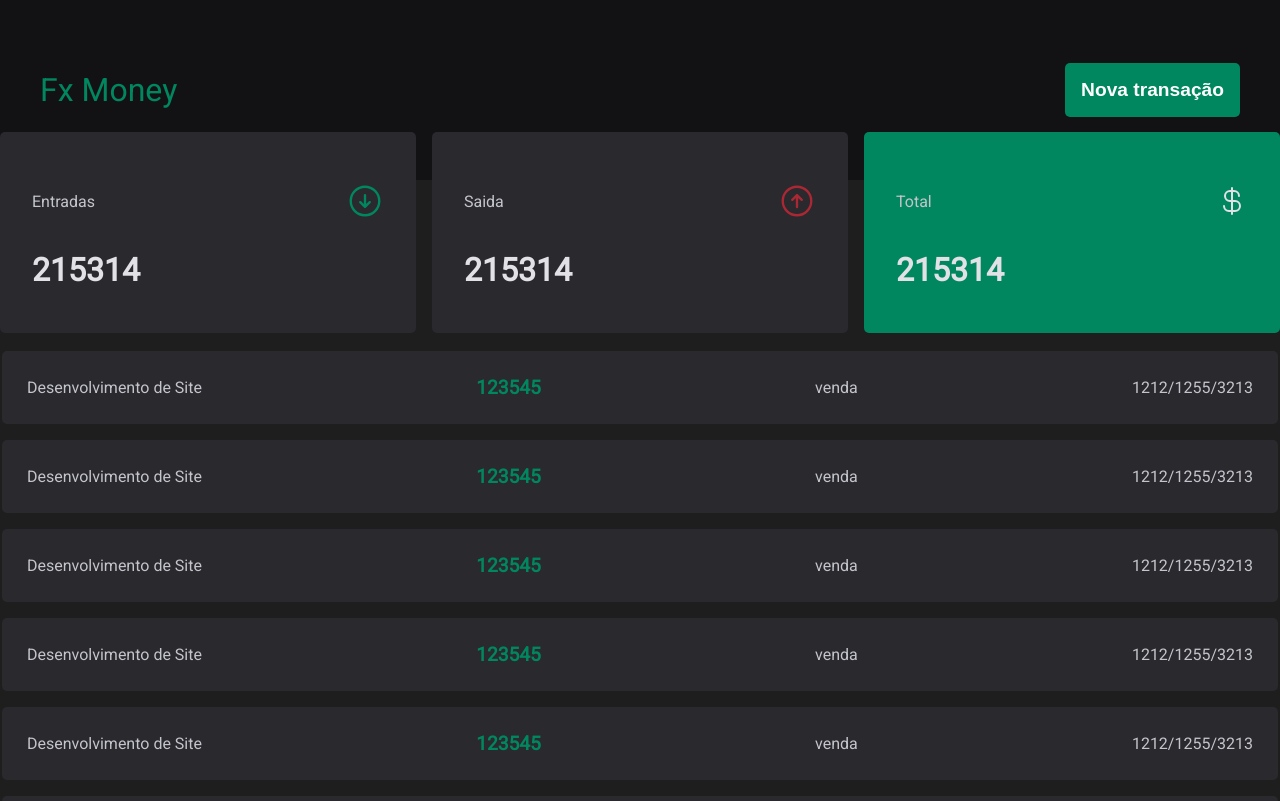
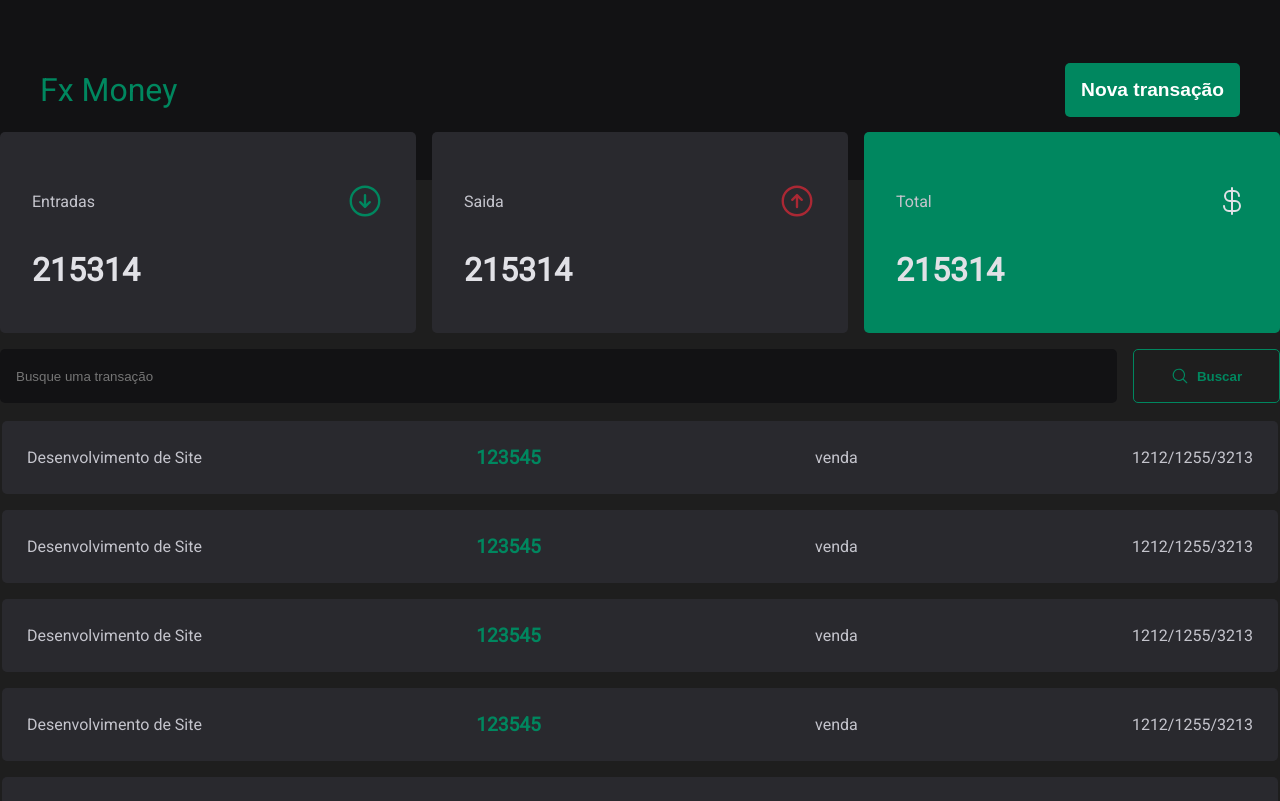
Before and after one commit to leonardofx1/FxMoney, a React (Vite) app in the folder fxmoney/: page / in a window 1280 px wide. Shown: the top 801 px of the page. Built offline with nearby package versions, Linux system fonts and the light colour scheme.

Commit message:
SearchBar

```diff
--- a/fxmoney/src/components/DialogModal/components/Form/index.tsx
+++ b/fxmoney/src/components/DialogModal/components/Form/index.tsx
@@ -1,8 +1,10 @@
-import { thema } from "../../../../style/thema";
+
 import * as S from "./style";
 import { ArrowCircleDown, ArrowCircleUp } from "@phosphor-icons/react";
 
+
 const Form = () => {
+
   return (
     <>
       <S.FormContainer>
@@ -12,8 +14,8 @@ const Form = () => {
           <input type="text" placeholder="Categoria" />
         </section>
         <S.RadioRoot>
-          <S.RadioTransaction value="entry"> <ArrowCircleUp color={thema.colors.green} size={26}/>Entrada</S.RadioTransaction>
-          <S.RadioTransaction value="entry"><ArrowCircleDown color={thema.colors.redDark} size={26}/> Saída</S.RadioTransaction>
+          <S.RadioTransaction value="entry"> <ArrowCircleUp size={26}/>Entrada</S.RadioTransaction>
+          <S.RadioTransaction value="exit"><ArrowCircleDown size={26}/> Saída</S.RadioTransaction>
         </S.RadioRoot>
 
         <section>
--- a/fxmoney/src/components/DialogModal/components/Form/style.ts
+++ b/fxmoney/src/components/DialogModal/components/Form/style.ts
@@ -5,13 +5,15 @@ import * as Radio from "@radix-ui/react-radio-group";
 
 export const FormContainer = styled.form`
   display: flex;
+  width: 100%;
+  height: 80%;
+
   flex-direction: column;
   justify-content: space-evenly;
+  gap: 2rem;
+
   margin-top: 1rem;
-  width: 100%;
-  height: 80%;
   box-sizing: border-box;
-  gap: 2rem;
   section {
     display: flex;
     flex-direction: column;
@@ -31,7 +33,7 @@ export const FormContainer = styled.form`
     }
 
     outline-color: ${thema.colors.gray};
-    outline-width: .1px;
+    outline-width: 0.1px;
   }
 `;
 export const RadioRoot = styled(Radio.Root)`
@@ -50,13 +52,27 @@ export const RadioTransaction = styled(Radio.Item)`
   font-weight: 500;
   font-size: 1.2rem;
 
-  width: 100%;
+  width: 50%;
   max-width: 258px;
   height: 58px;
 
   border: none;
   border-radius: ${thema.border.borderRadius};
   background-color: #29292e;
+
+  svg {
+    color: ${(props) =>
+      props.value === "exit" ? thema.colors.redDark : thema.colors.green};
+  }
+
+  &[data-state="checked"] {
+    background-color: ${(props) =>
+      props.value === "exit" ? thema.colors.redDark : thema.colors.green};
+    color: white;
+    svg {
+      color: white;
+    }
+  }
 `;
 
 export const ButtonSubmit = styled.button`
--- /dev/null
+++ b/fxmoney/src/components/SearchBar/index.tsx
@@ -0,0 +1,20 @@
+import { MagnifyingGlass } from '@phosphor-icons/react';
+import * as S from './style';
+
+
+const SearchBar = () => {
+
+
+    return (
+
+    <S.Form>
+        <input type="text"  placeholder='Busque uma transação'/>
+        <button>
+        <MagnifyingGlass size={18} /> Buscar
+        </button>
+
+    </S.Form>
+    )
+}
+
+export default SearchBar
--- /dev/null
+++ b/fxmoney/src/components/SearchBar/style.ts
@@ -0,0 +1,49 @@
+import styled  from 'styled-components'
+import { thema } from '../../style/thema'
+
+
+export const Form = styled.form `
+    display:flex;
+
+    width: 100%;
+
+    max-width: 1290px;
+    gap:1rem;
+
+    input {
+        flex:1;
+
+        border:none;
+        border-radius:${thema.border.borderRadius}
+;
+        padding:1rem;
+
+            background-color: ${thema.colors.gray};
+
+    }
+
+    button {
+        display:flex;
+        align-items: center;
+        justify-content: center;
+        gap:.5rem;
+
+        width: 147px;
+        height:54px;
+
+        border-radius: ${thema.border.borderRadius};
+        border:1px solid ${thema.colors.green};
+
+        color:${thema.colors.green};
+        background-color: transparent;
+
+        font-weight:bold;
+
+        cursor:pointer;
+
+        &:hover {
+            background-color: ${thema.colors.green};
+            color:white;
+        }
+    }
+`
--- a/fxmoney/src/components/Transaction/index.tsx
+++ b/fxmoney/src/components/Transaction/index.tsx
@@ -6,6 +6,7 @@ import {
   ArrowCircleUp,
   CurrencyDollar,
 } from "@phosphor-icons/react";
+import SearchBar from "../SearchBar";
 
 const Transaction = () => {
   return (
@@ -31,7 +32,7 @@ const Transaction = () => {
         </S.TransactionIcon>
         <S.Money>215314</S.Money>
       </S.TransactionSummary>
-
+      <SearchBar />
       <S.TransactionTable>
         <tbody>
         <   TransactionTable/>
--- a/fxmoney/src/style/globalStyle.ts
+++ b/fxmoney/src/style/globalStyle.ts
@@ -1,4 +1,5 @@
 import { createGlobalStyle } from "styled-components";
+import {thema} from './thema'
 
 export const GlobalStyle = createGlobalStyle`
     body {
@@ -6,6 +7,6 @@ export const GlobalStyle = createGlobalStyle`
         padding: 0;
         box-sizing: border-box;
         font-family: 'Roboto', sans-serif;
-        background-color:#1E1E1E;
+        background-color:${thema.colors.grayBackground};
     }
 `;
--- a/fxmoney/src/style/thema.ts
+++ b/fxmoney/src/style/thema.ts
@@ -7,6 +7,7 @@ export const thema = {
         gray:'#121214',
         grayLigth:'#29292E',
         grayFont:'#C4C4CC',
+        grayBackground:'#1E1E1E',
         money:'#E1E1E6',
         redDark:'#AA2834',
 
```
